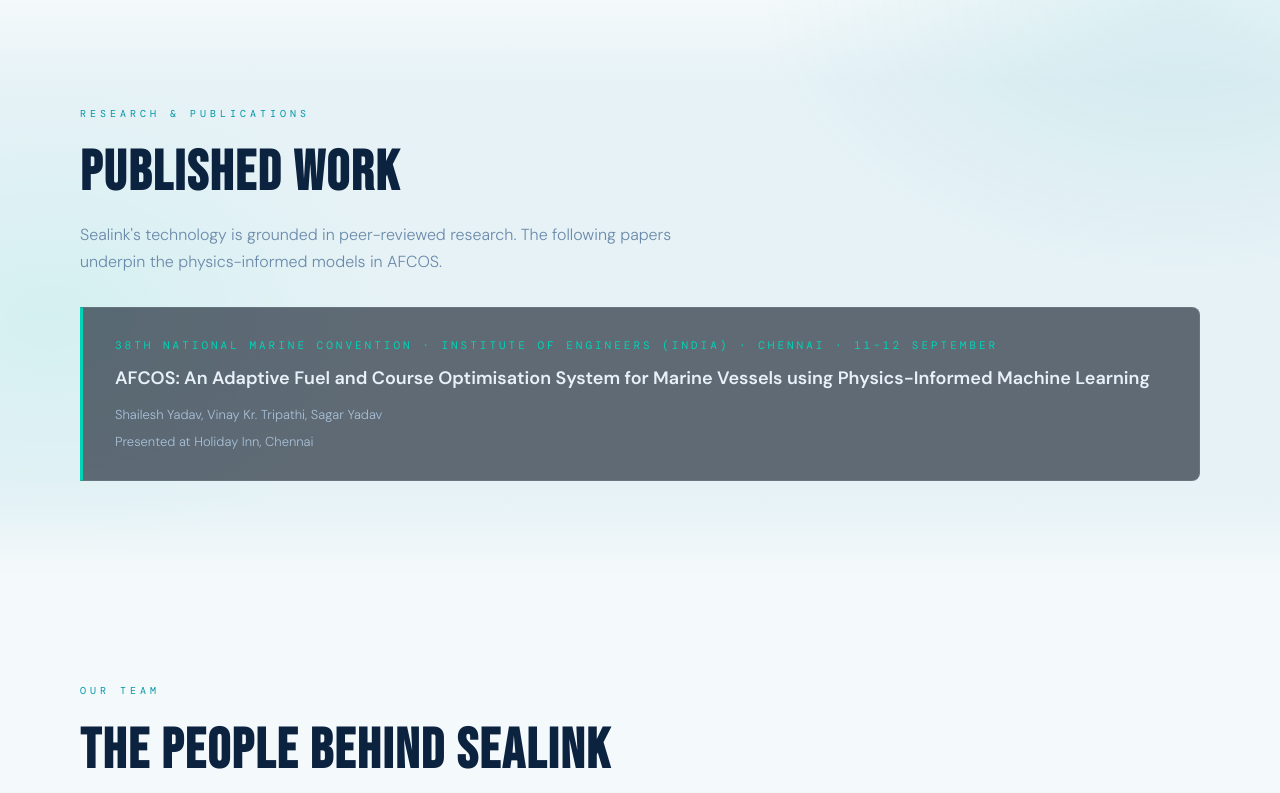
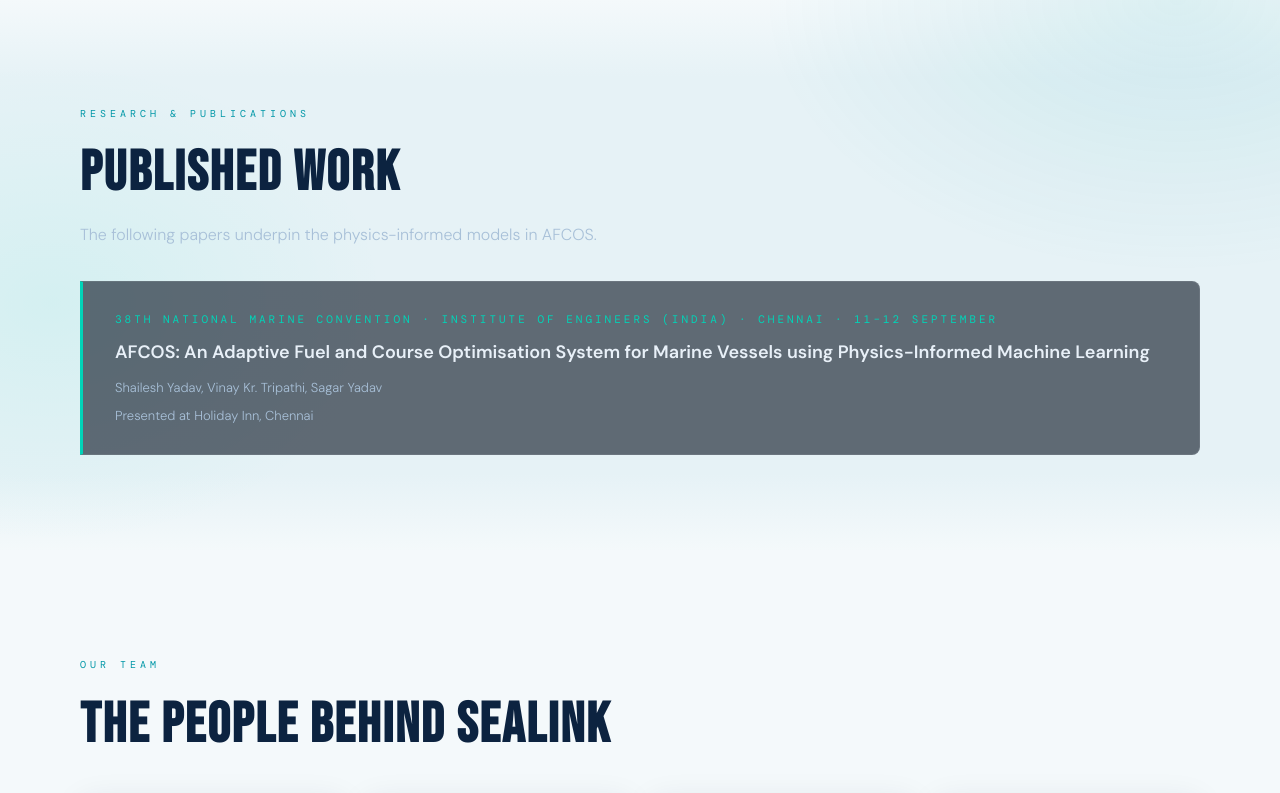
Before and after one commit to shailesh8944/sealink-, a Next.js app: page /about in a window 1280 px wide. Shown: the part 2501-3294 px from the top of the page. Built offline with nearby package versions, Linux system fonts and the light colour scheme.

Commit message:
Remove peer-reviewed research mention from publications section
Co-Authored-By: Claude Sonnet 4.6 <noreply@anthropic.com>

```diff
--- a/components/pages/AboutClient.tsx
+++ b/components/pages/AboutClient.tsx
@@ -174,9 +174,8 @@ export default function AboutClient() {
           <FadeUp>
             <p className="section-label">Research &amp; publications</p>
             <h2>Published work</h2>
-            <p style={{ color: 'var(--dark-muted)', marginBottom: 32, maxWidth: 640 }}>
-              Sealink&apos;s technology is grounded in peer-reviewed research. The following papers
-              underpin the physics-informed models in AFCOS.
+            <p style={{ color: '#a8c0d8', marginBottom: 32, maxWidth: 640 }}>
+              The following papers underpin the physics-informed models in AFCOS.
             </p>
           </FadeUp>
           <FadeUp delay={0.06}>
```
